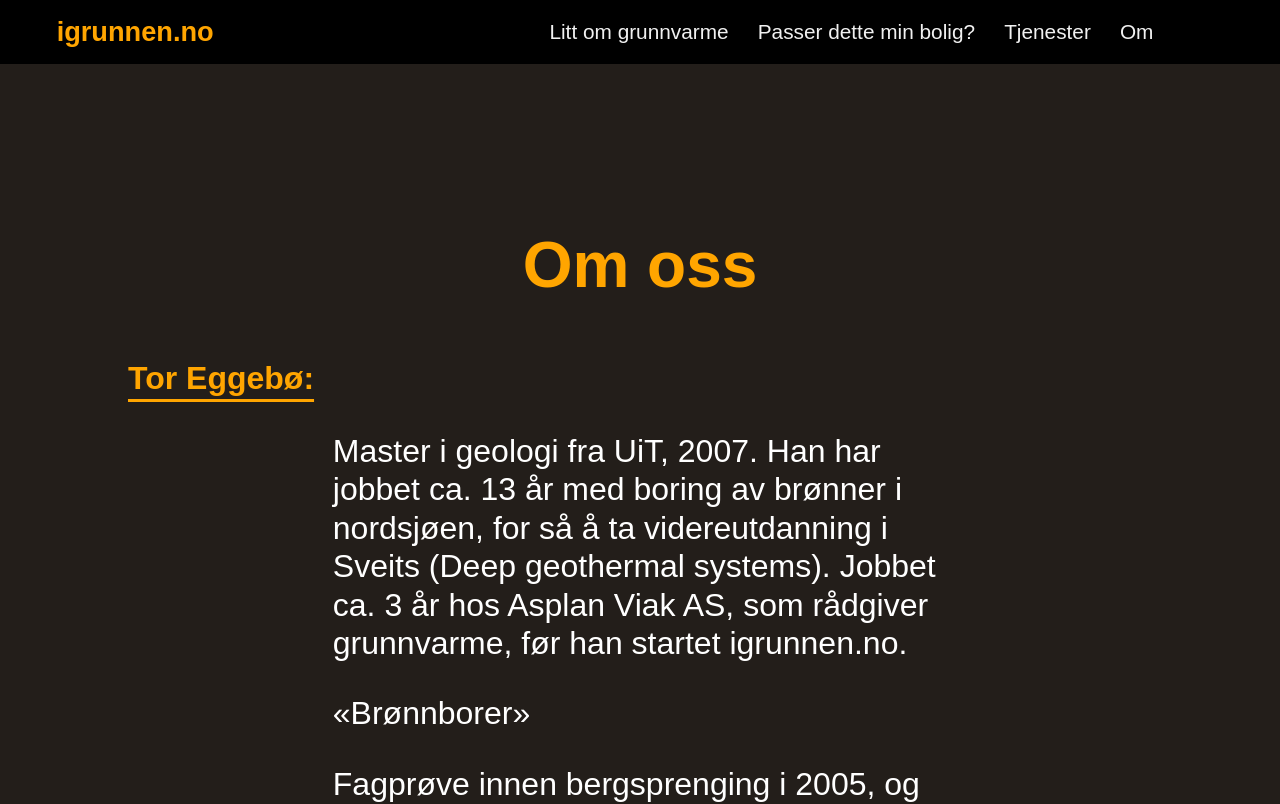
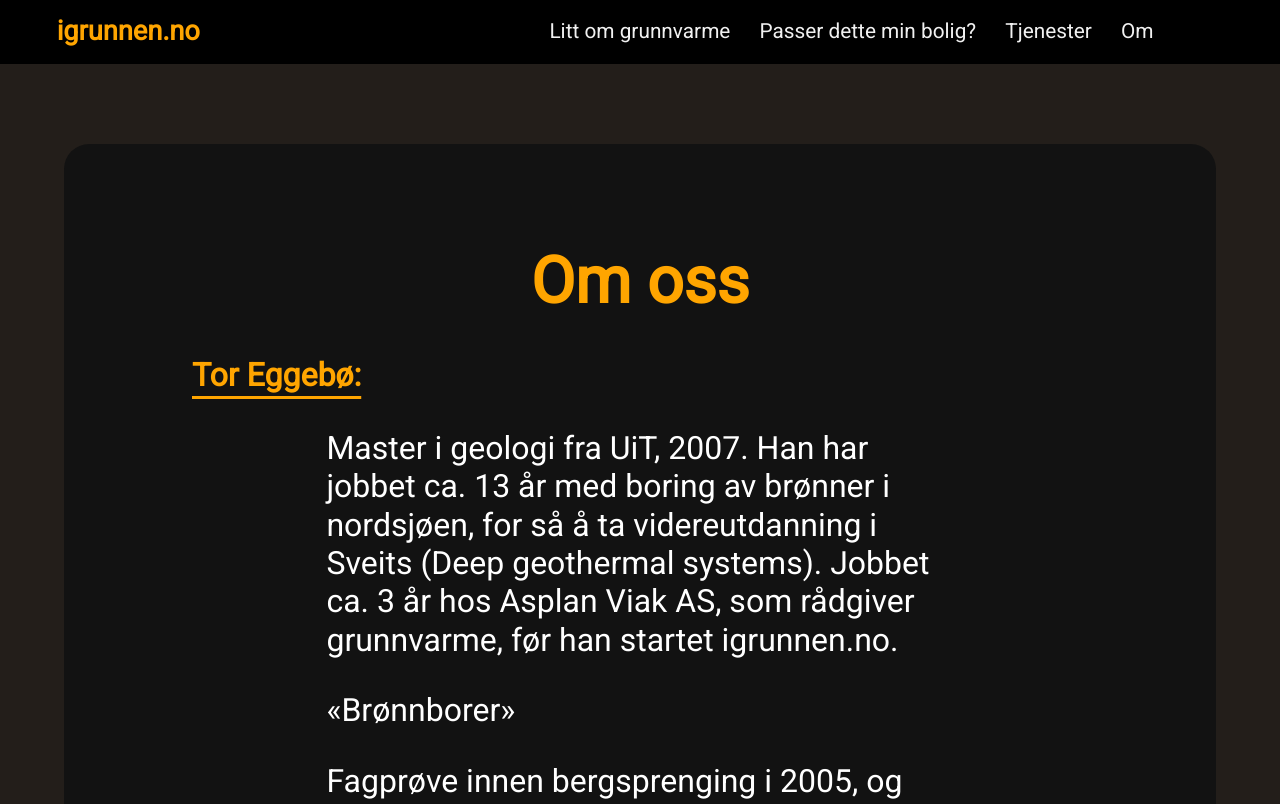
Before and after one commit to joar1/igrunn, a React (Create React App) app: page /om in a window 1280 px wide. Shown: the top 804 px of the page. Built offline with nearby package versions, Linux system fonts and the light colour scheme.

Commit message:
font and about

```diff
--- a/public/index.html
+++ b/public/index.html
@@ -11,7 +11,13 @@
 		/>
 		<link rel="apple-touch-icon" href="%PUBLIC_URL%/logo192.png" />
 		<link rel="manifest" href="%PUBLIC_URL%/manifest.json" />
-
+		<!--Font-->
+		<link rel="preconnect" href="https://fonts.googleapis.com" />
+		<link rel="preconnect" href="https://fonts.gstatic.com" crossorigin />
+		<link
+			href="https://fonts.googleapis.com/css2?family=Roboto&display=swap"
+			rel="stylesheet"
+		/>
 		<title>Igrunnen</title>
 	</head>
 	<body>
--- a/src/components/Card.jsx
+++ b/src/components/Card.jsx
@@ -47,6 +47,7 @@ const CardDivLeft = styled.div`
 		grid-column: 1;
 		height: 512px;
 		width: 560px;
+		border-radius: 20px;
 	}
 	a {
 		display: flex;
@@ -94,6 +95,7 @@ const CardDivRight = styled.div`
 		grid-column: 3;
 		height: 512px;
 		width: 560px;
+		border-radius: 20px;
 	}
 `;
 
--- a/src/index.css
+++ b/src/index.css
@@ -3,5 +3,5 @@
 	padding: 0;
 	box-sizing: border-box;
 	scroll-behavior: smooth;
-	font-family: Arial, Helvetica, sans-serif;
+	font-family: 'Roboto', Helvetica, sans-serif;
 }
--- a/src/pages/About.jsx
+++ b/src/pages/About.jsx
@@ -7,6 +7,7 @@ function About() {
 		<>
 			<AboutContainer>
 				<Navbar />
+				<AboutWrapper>
 					<AboutDiv>
 						<h1>Om oss</h1>
 						<h3>Tor Eggebø:</h3>
@@ -14,8 +15,8 @@ function About() {
 							<li>
 								Master i geologi fra UiT, 2007. Han har jobbet ca. 13 år med
 								boring av brønner i nordsjøen, for så å ta videreutdanning i
-							Sveits (Deep geothermal systems). Jobbet ca. 3 år hos Asplan Viak
-							AS, som rådgiver grunnvarme, før han startet igrunnen.no.
+								Sveits (Deep geothermal systems). Jobbet ca. 3 år hos Asplan
+								Viak AS, som rådgiver grunnvarme, før han startet igrunnen.no.
 							</li>
 							<li>«Brønnborer»</li>
 							<li>
@@ -30,6 +31,7 @@ function About() {
 							<li>VVS-firma</li>
 						</ul>
 					</AboutDiv>
+				</AboutWrapper>
 				<Footer />
 			</AboutContainer>
 		</>
@@ -42,15 +44,22 @@ const AboutContainer = styled.div`
 	line-height: 1.3;
 	background: #231e1a;
 	color: white;
-	width: 100;
+`;
+
+const AboutWrapper = styled.div`
+	border-radius: 25px;
+	background: #121212;
+	width: 90%;
+	margin: 5em auto;
+	padding: 1em;
 `;
 
 const AboutDiv = styled.div`
 	width: 80%;
 	justify-content: center;
-	margin: 10em auto 8em auto;
+	margin: 5em auto 8em auto;
 	h1 {
-		margin: 0.8em auto;
+		margin: 0 auto;
 		text-align: center;
 		font-size: 4em;
 		color: orange;
@@ -75,7 +84,7 @@ const AboutDiv = styled.div`
 		font-size: 2em;
 	}
 	ul {
-		width: 60%;
+		width: 70%;
 		margin: 2em auto;
 	}
 	li {
```
Also changed, not shown: 7 other files (tests, documents, lock files or other folders). Lines whose indentation alone changed are shown as unchanged.
